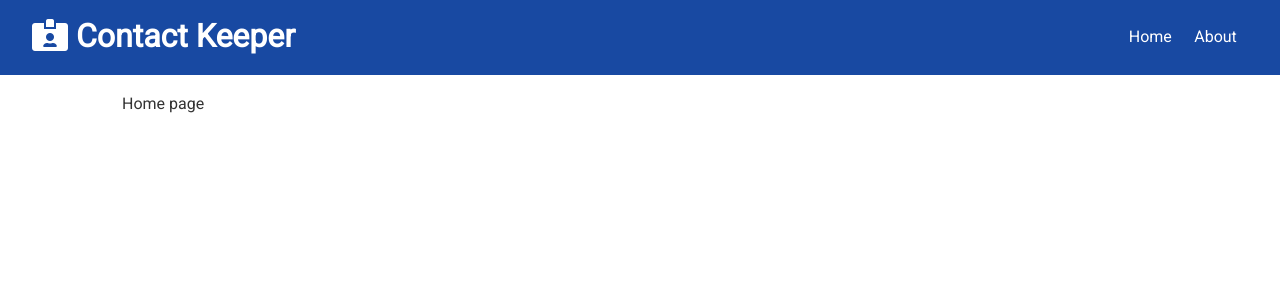
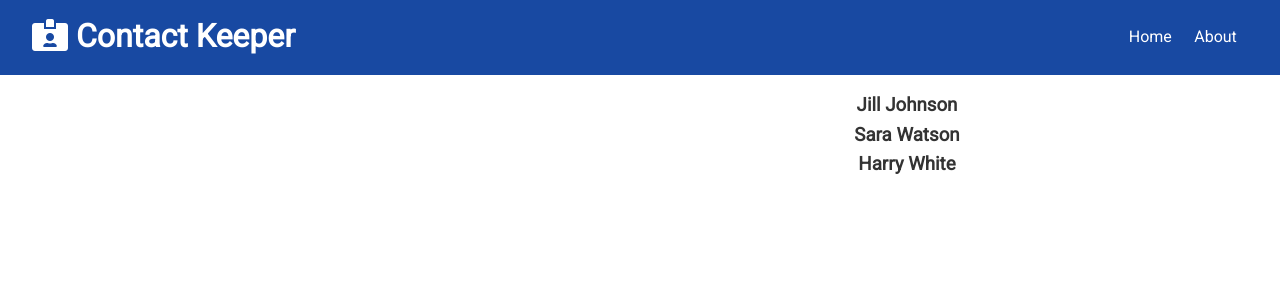
Before and after one commit to yinglu91/contact_keeper_api, a React (Create React App) app in the folder client/: page / in a window 1280 px wide. Shown: the top 300 px of the page. Built offline with nearby package versions, Linux system fonts and the light colour scheme; the HTML template or start-up script is replaced by a standard one.

Commit message:
setup contact context

```diff
--- a/client/src/App.js
+++ b/client/src/App.js
@@ -4,10 +4,13 @@ import Navbar from './components/layout/Navbar';
 
 import Home from './components/pages/Home';
 import About from './components/pages/About';
+
+import ContactState from './context/contact/ContactState';
 import './App.css';
 
 const App = () => {
   return (
+    <ContactState>
       <Router>
         <>
           <Navbar />
@@ -19,6 +22,7 @@ const App = () => {
           </div>
         </>
       </Router>
+    </ContactState>
   );
 };
 
--- /dev/null
+++ b/client/src/components/contacts/Contacts.js
@@ -0,0 +1,18 @@
+import React, { useContext } from 'react';
+import ContactContext from '../../context/contact/contactContext';
+
+const Contacts = () => {
+  const contactContext = useContext(ContactContext);
+  const { contacts } = contactContext;
+  console.log(contacts);
+
+  return (
+    <>
+      {contacts.map(contact => (
+        <h3 key={contact.id}>{contact.name}</h3>
+      ))}
+    </>
+  );
+};
+
+export default Contacts;
--- a/client/src/components/pages/Home.js
+++ b/client/src/components/pages/Home.js
@@ -1,7 +1,15 @@
 import React from 'react';
+import Contacts from '../contacts/Contacts';
 
 const Home = () => {
-  return <div>Home page</div>;
+  return (
+    <div className='grid-2'>
+      <div>{/* ContactForm */}</div>
+      <div>
+        <Contacts />
+      </div>
+    </div>
+  );
 };
 
 export default Home;
--- /dev/null
+++ b/client/src/context/contact/ContactState.js
@@ -0,0 +1,71 @@
+import React, { useReducer } from 'react';
+import uuid from 'uuid';
+import ContactContext from './contactContext';
+import contactReducer from './contactReducer';
+import {
+  ADD_CONTACT,
+  DELETE_CONTACT,
+  SET_CURRENT,
+  CLEAR_CURRENT,
+  UPDATE_CONTACT,
+  FILTER_CONTACTS,
+  CLEAR_FILTER
+} from '../types';
+
+const ContactState = props => {
+  const initialState = {
+    contacts: [
+      {
+        id: 1,
+        name: 'Jill Johnson',
+        email: 'jill@gmail.com',
+        phone: '111-111-1111',
+        type: 'personal'
+      },
+      {
+        id: 2,
+        name: 'Sara Watson',
+        email: 'sara@gmail.com',
+        phone: '222-222-2222',
+        type: 'personal'
+      },
+      {
+        id: 3,
+        name: 'Harry White',
+        email: 'harry@gmail.com',
+        phone: '333-333-3333',
+        type: 'professional'
+      }
+    ]
+  };
+
+  const [state, dispatch] = useReducer(contactReducer, initialState);
+
+  // all the actions
+
+  // Add Contact
+
+  // Delete Contact
+
+  // Set Current Contact
+
+  // Clear Current Contact
+
+  // Update Contact
+
+  // Filter Contacts
+
+  // Clear Filter
+
+  return (
+    <ContactContext.Provider
+      value={{
+        contacts: state.contacts
+      }}
+    >
+      {props.children}
+    </ContactContext.Provider>
+  );
+};
+
+export default ContactState;
--- /dev/null
+++ b/client/src/context/contact/contactContext.js
@@ -0,0 +1,5 @@
+import { createContext } from 'react';
+
+const contactContext = createContext();
+
+export default contactContext;
--- /dev/null
+++ b/client/src/context/types.js
@@ -0,0 +1,25 @@
+// contact
+export const GET_CONTACTS = 'GET_CONTACTS';
+export const ADD_CONTACT = 'ADD_CONTACT';
+export const DELETE_CONTACT = 'DELETE_CONTACT';
+export const SET_CURRENT = 'SET_CURRENT';
+export const CLEAR_CURRENT = 'CLEAR_CURRENT';
+export const UPDATE_CONTACT = 'UPDATE_CONTACT';
+export const FILTER_CONTACTS = 'FILTER_CONTACTS';
+export const CLEAR_CONTACTS = 'CLEAR_CONTACTS';
+export const CLEAR_FILTER = 'CLEAR_FILTER';
+export const CONTACT_ERROR = 'CONTACT_ERROR';
+
+// alert
+export const SET_ALERT = 'SET_ALERT';
+export const REMOVE_ALERT = 'REMOVE_ALERT';
+
+// auth
+export const REGISTER_SUCCESS = 'REGISTER_SUCCESS';
+export const REGISTER_FAIL = 'REGISTER_FAIL';
+export const USER_LOADED = 'USER_LOADED';
+export const AUTH_ERROR = 'AUTH_ERROR';
+export const LOGIN_SUCCESS = 'LOGIN_SUCCESS';
+export const LOGIN_FAIL = 'LOGIN_FAIL';
+export const LOGOUT = 'LOGOUT';
+export const CLEAR_ERRORS = 'CLEAR_ERRORS';
```
Also changed, not shown: client/src/components/contacts/ContactItem.js (added), client/src/context/contact/contactReducer.js (added). Lines whose indentation alone changed are shown as unchanged.
